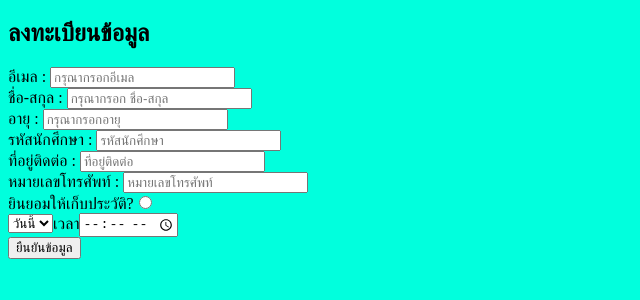
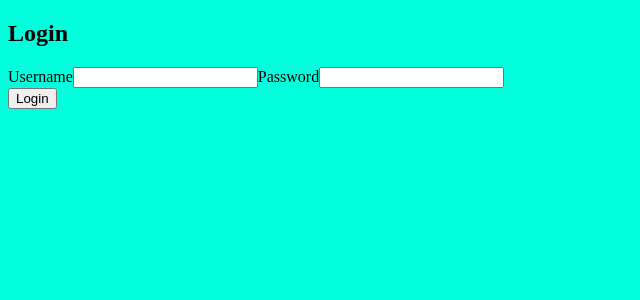
Before and after one commit to yasuoukun/AS.2, a React (Create React App) app: page / in a window 1280 px wide. Shown: the top 300 px of the page, without its empty margins (0-640 px from the left). Built offline with nearby package versions, Linux system fonts and the light colour scheme.

Commit message:
first commit

```diff
--- a/src/Form.js
+++ b/src/Form.js
@@ -5,7 +5,7 @@ import React,{ Component } from 'react'
 class Form extends Component{
 constructor(props){
 	super(props)
-	this.state = { email:'',name:'', age:null, address:''
+	this.state = { password:'',name:'', age:null, address:''
 	,phoneNo:'' ,sheednumrow: '1', select:'ใช่ ยินยอม',
 	onlike:'ฉันไม่มีสิ่งที่ชอบ',timeDay:''}
 	this.handleChange = this.handleChange.bind(this)
@@ -16,18 +16,11 @@ constructor(props){
 handleSubmit(event){
 	const { email, name, age, address, phoneNo ,sheednumrow, onlike, select , timeDay} = this.state
 	event.preventDefault()
-	alert(`
-	***กรุณาตรวจสอบความถูกต้อง***
-	จำนวนเอกสาร : ${sheednumrow}
-	อีเมล : ${email}
-	ชื่อ-สกุล : ${name}
-	อายุ : ${age}
-	ที่อยู่ติดต่อ : ${address}
-	หมายเลขโทรศัพท์ : ${phoneNo}
-	รหัสนักศึกษา : ${onlike}
-	ยินยอมให้เก็บประวัติ : ${select}
-	เวลา : ${timeDay}
-	`)
+	return(
+		<div>
+			<a href="">Go TO . . .</a>
+		</div>
+	)
 }
 
 handleChange(event){
@@ -41,86 +34,16 @@ render(){
 
 	<form onSubmit={this.handleSubmit}>
         <div class='textheader'>
-            <h2>ลงทะเบียนข้อมูล</h2>
+            <h2>Login</h2>
         </div>
 		<input type='hidden' value={this.sheednumrow}></input>
 		<div>
-		<label htmlFor='email'>อีเมล : </label>
-		<input
-            type='email'
-			name='email'
-			placeholder='กรุณากรอกอีเมล'
-			value = {this.state.email}
-			onChange={this.handleChange}
-		/>
+		<label>Username</label>
+		<input type="text" value={this.state.name} name="name" onChange={this.handleChange}></input>
+		<label>Password</label>
+		<input type="password" value={this.state.password}name="password" onChange={this.handleChange}></input>
 		</div>
-		<div>
-		<label htmlFor='name'>ชื่อ-สกุล : </label>
-		<input
-            type='text'
-			name='name'
-			placeholder='กรุณากรอก ชื่อ-สกุล'
-			value={this.state.name}
-			onChange={this.handleChange}
-		/>
-		</div>
-		<div>
-		<label htmlFor='age'>อายุ : </label>
-		<input
-            type='number'
-			name='age'
-			placeholder='กรุณากรอกอายุ'
-			value={this.state.age}
-			onChange={this.handleChange}
-		/>
-		</div>
-		<div>
-        <label htmlFor='unKnow'>รหัสนักศึกษา : </label>
-        <input name='unKnow' type='password' placeholder='รหัสนักศึกษา'
-        value={this.state.unknow} onChange={this.handleChange}></input>
-
-        </div>
-		<div>
-		<label htmlFor='address'>ที่อยู่ติดต่อ : </label>
-
-
-		<input
-		type='textaera'
-			name='address'
-			placeholder='ที่อยู่ติดต่อ'
-			value={this.state.address}
-			onChange={this.handleChange}
-		/>
-		</div>
-		<div>
-		<label htmlFor='phoneNo'>หมายเลขโทรศัพท์ : </label>
-		<input
-            type='tel'
-			name='phoneNo'
-			placeholder='หมายเลขโทรศัพท์'
-			value={this.state.phoneNo}
-			onChange={this.handleChange}
-		/>
-		</div>
-
-        <div>
-            <label>ยินยอมให้เก็บประวัติ?</label>
-            <input type="radio" value={this.onlike} onChange={this.handleChange}></input>
-
-        </div>
-		<div>
-			<select>
-			<option value={this.date}>วันนี้</option>
-		</select>
-			<label>เวลา</label>
-			<input type='time' placeholder='day' value={this.timeDay}></input>
-
-		</div>
-
-
-
-
-		<button>ยืนยันข้อมูล</button>
+		<button>Login</button>
 
 	</form>
 	)
```
